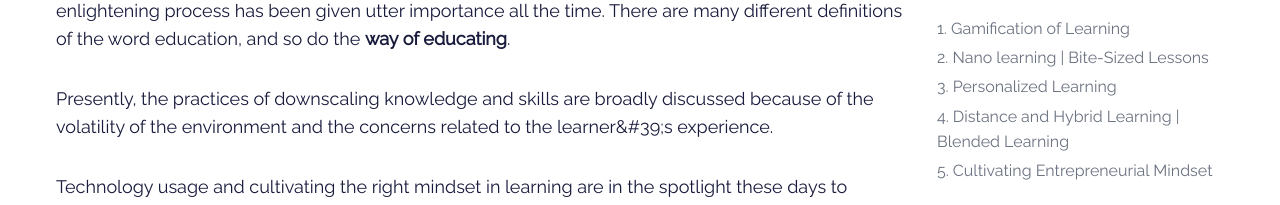
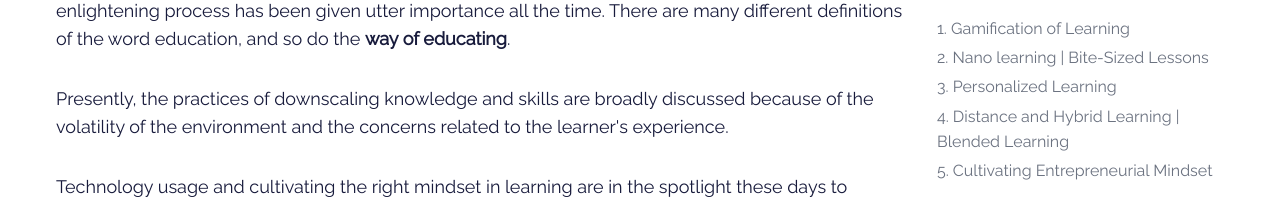
Before and after one commit to geethakash/bitzquad.com-2.0, a Next.js app: page /blog/ed-trends-waiting-to-say-hello-in-2023 in a window 1280 px wide. Shown: the part 747-952 px from the top of the page. Built offline with nearby package versions, Linux system fonts and the light colour scheme.

Commit message:
fix md sanitation issue

```diff
--- a/package.json
+++ b/package.json
@@ -19,7 +19,6 @@
     "jsonwebtoken": "^8.5.1",
     "mailchimp": "^1.2.1",
     "markdown-to-jsx": "^7.1.7",
-    "marked": "^4.1.1",
     "mongoose": "^6.4.4",
     "next": "12.1.6",
     "react": "18.1.0",
--- a/pages/blog/[slug].js
+++ b/pages/blog/[slug].js
@@ -6,7 +6,6 @@ import { useRouter } from "next/router";
 import fs from "fs";
 import path from "path";
 import matter from "gray-matter";
-import { marked } from "marked";
 import { motion, useScroll, useSpring } from "framer-motion";
 import Markdown from "markdown-to-jsx";
 import Code from "../../components";
@@ -131,7 +130,7 @@ function PostPage({ frontmatter: meta, content, slug, sections }) {
                 </div>
                 <div className="bz-container mt-0 mb-20 flex justify-center gap-x-5">
                     <article ref={ref} className=" text-[#181B3C]  lg:w-3/4">
-                        <Markdown>{marked(content)}</Markdown>
+                        <Markdown>{content}</Markdown>
                     </article>
                     <div className="hidden w-1/4 pt-16 lg:block">
                         <span className="block text-lg font-semibold uppercase">In This Article</span>
```
Also changed, not shown: 1 other file (tests, documents, lock files or other folders).
